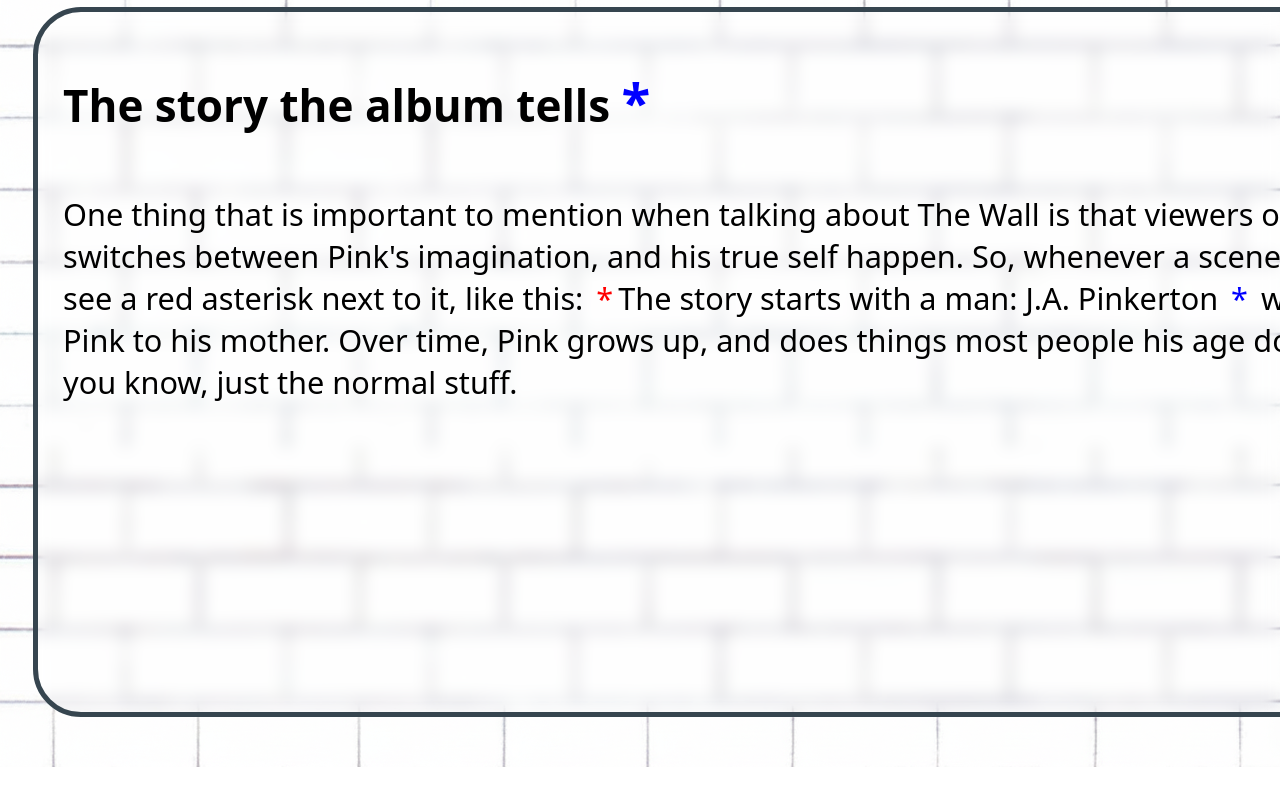
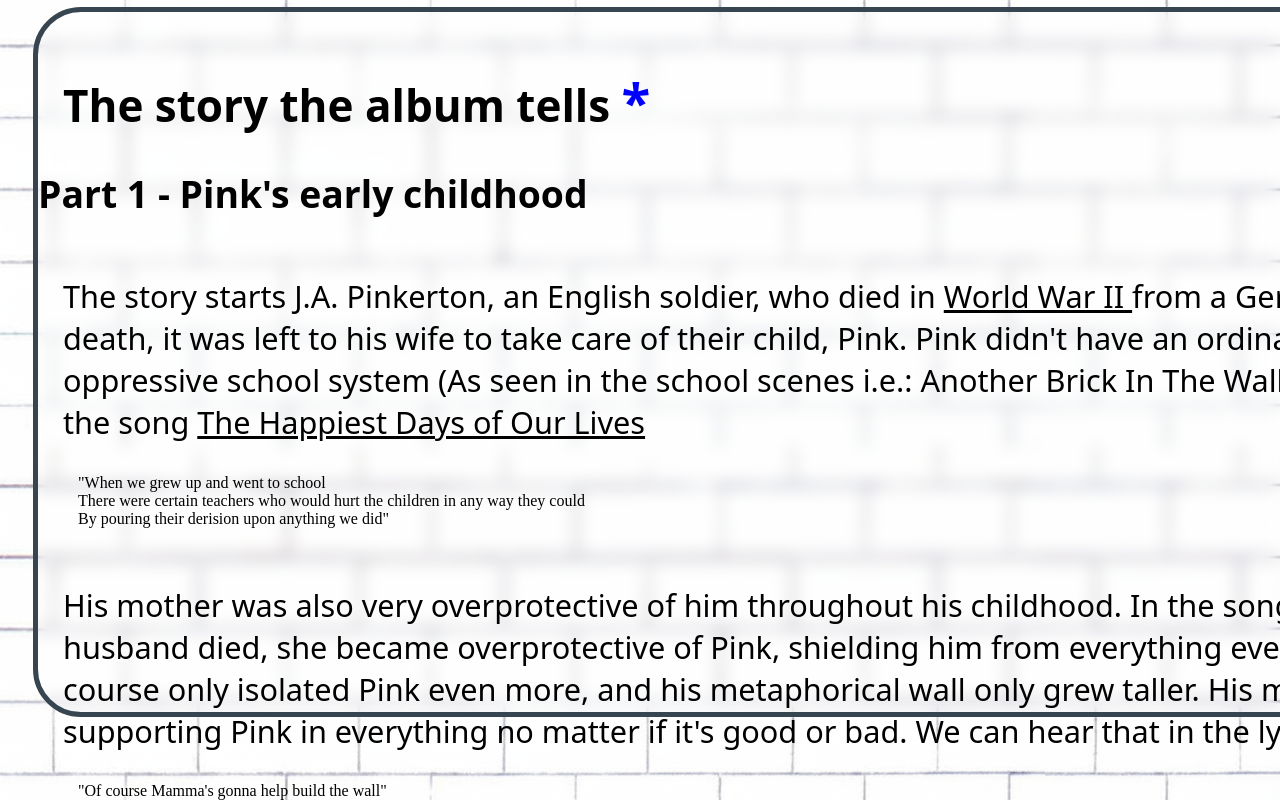
Before and after one commit to vargabalint-dev/the-wall, a plain HTML site: page index.html in a window 1280 px wide. Shown: the part 1153-1953 px from the top of the page. Before the commit the page ends 1920 px from the top, so only its background shows below. Drawn offline with Linux system fonts and the light colour scheme; a web font is replaced by a local one.

Commit message:
Added and removed content, removed border around images.
Corrected HTML formatting and removed commented-out paragraph.

```diff
--- a/index.html
+++ b/index.html
@@ -27,10 +27,18 @@
     </div>
 
     <div id="story-album">
-        <h1>The story the album tells <span style="color: blue; font-weight: bold; font-size: 1.2em; cursor: help;" title="Contains spoilers for The Wall and Pink Floyd: The Wall margin-left: 5px; margin-right: 5px;">*</span> </h1>
+        <h1>The story the album tells <span style="color: blue; font-weight: bold; font-size: 1.2em; cursor: help;" title="Contains spoilers for The Wall and Pink Floyd: The Wall">*</span> </h1>
 
-        <p>One thing that is important to mention when talking about The Wall is that viewers often get confused when the swtiches switches between Pink's imagination, and his true self happen. So, whenever a scene takes place in Pink’s imagination, you’ll see a red asterisk next to it, like this: <span style="color: red; cursor: help; margin-left: 5px; margin-right: 5px;" title="This scene is currently Pink's imagination! This is just an example!">*</span>The story starts with a man: J.A. Pinkerton <span style="color: blue; cursor: help; margin-left: 5px; margin-right: 5px;" title="Explanation: Pink finds a scroll with other military objects with the name J.A. Pinkerton, so it's the most likely scenario.">*</span> who passed away in <a href="https://en.wikipedia.org/wiki/World_War_II">World War II</a>, leaving Pink to his mother. Over time, Pink grows up, and does things most people his age do: explode unused bullets under a train, you know, just the normal stuff.</p>
+       <!-- <p>One thing that is important to mention when talking about The Wall is that viewers often get confused when the swtiches switches between Pink's imagination, and his true self happen. So, whenever a scene takes place in Pink’s imagination, you’ll see a red asterisk next to it, like this: <span style="color: red; cursor: help; margin-left: 5px; margin-right: 5px;" title="This scene is currently Pink's imagination! This is just an example!">*</span>The story starts with a man: J.A. Pinkerton <span style="color: blue; cursor: help; margin-left: 5px; margin-right: 5px;" title="Explanation: Pink finds a scroll with other military objects with the name J.A. Pinkerton, so it's the most likely scenario.">*</span> who passed away in <a href="https://en.wikipedia.org/wiki/World_War_II">World War II</a>, leaving Pink to his mother. Over time, Pink grows up, and does things most people his age do: explode unused bullets under a train, you know, just the normal stuff.</p> -->
+        <h2>Part 1 - Pink's early childhood</h2>
 
+        <p>The story starts J.A. Pinkerton, an English soldier, who died in <a href="https://en.wikipedia.org/wiki/World_War_II">World War II </a> from a German bombing</a> in Anzio, Italy. After the death, it was left to his wife to take care of their child, Pink. Pink didn't have an ordinary childhood. He was a part of a very oppressive school system (As seen in the school scenes i.e.: Another Brick In The Wall Pt. 2) which according to the lyrics of the song <a href="https://en.wikipedia.org/wiki/The_Happiest_Days_of_Our_Lives">The Happiest Days of Our Lives</a>
+        </p>
+           <blockquote cite="https://en.wikipedia.org/wiki/The_Happiest_Days_of_Our_Lives">"When we grew up and went to school <br>
+            There were certain teachers who would hurt the children in any way they could <br>
+            By pouring their derision upon anything we did"</blockquote>
+        <p>His mother was also very overprotective of him throughout his childhood. In the song <a href="https://en.wikipedia.org/wiki/Mother_(Pink_Floyd_song)">Mother</a> We can hear that after his husband died, she became overprotective of Pink, shielding him from everything even remotely resembling harm. This, of course only isolated Pink even more, and his metaphorical wall only grew taller. His mother, of course didn't give up supporting Pink in everything no matter if it's good or bad. We can hear that in the lyric</p>
+            <blockquote cite="https://en.wikipedia.org/wiki/Mother_(Pink_Floyd_song)">"Of course Mamma's gonna help build the wall"</blockquote>
     </div>
 </body>
 </html>
```
